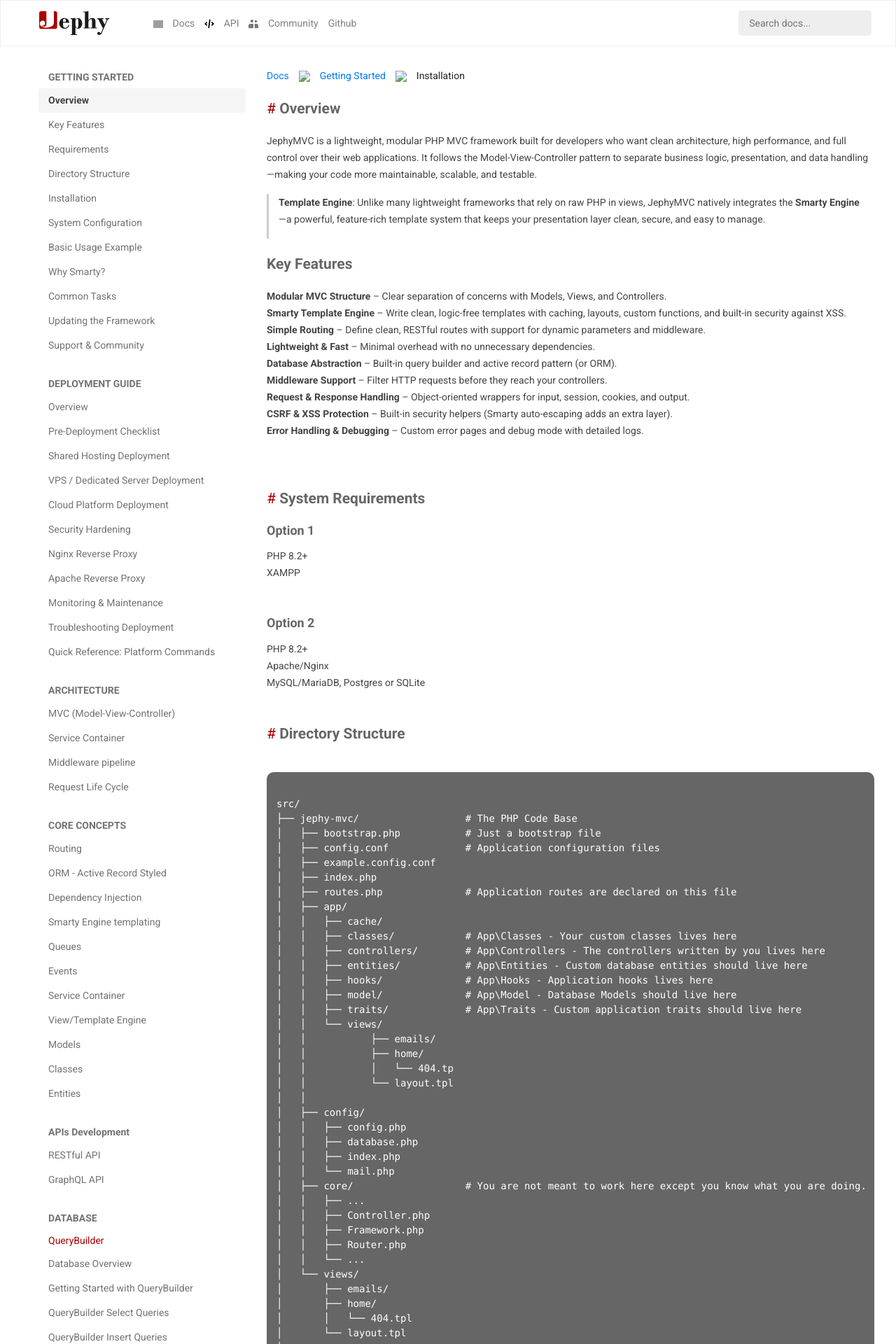
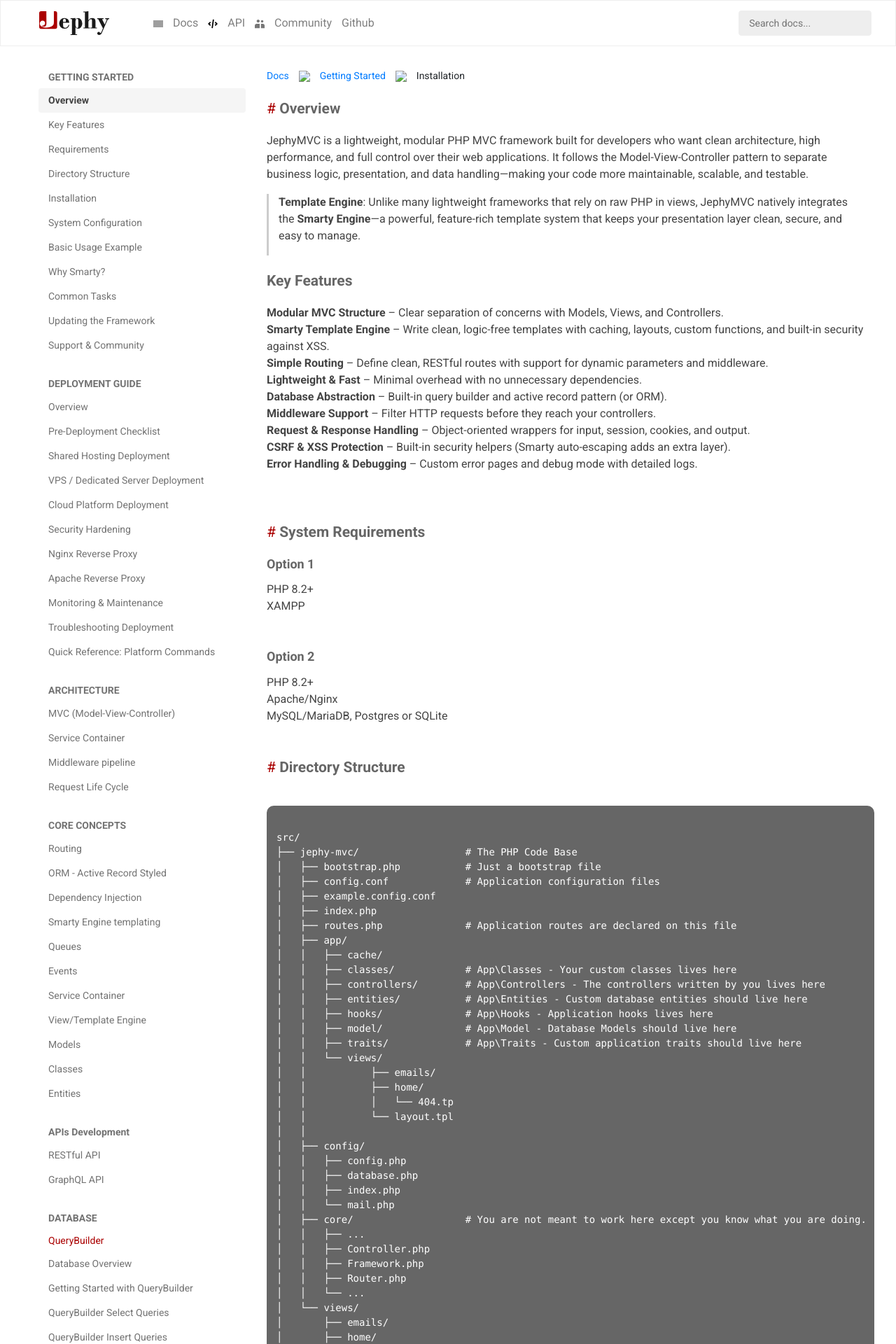
Before and after one commit to jephymvc/documentation, a Jekyll site: the page built from docs/getting-started/index.html, in a window 1280 px wide. Shown: the top 1920 px of the page at 70% size. Built offline with Jekyll 4.4.1, drawn with Linux system fonts in a browser that asks for light colours; some web fonts are replaced; some of the changed text lies outside the part shown.

Commit message:
Updated the getting started documentation-3

```diff
--- a/assets/css/documentation.css
+++ b/assets/css/documentation.css
@@ -125,7 +125,7 @@
 
 li, p{
 	color: #444444;
-	font-size: 14px;
+	font-size: 16px;
 	line-height: 24px;
 }
 
--- a/docs/getting-started/index.html
+++ b/docs/getting-started/index.html
@@ -51,7 +51,6 @@
 	<li>XAMPP</li>
 </ul>
 
-
 <h3>Option 2</h3>
 <ul>
 	<li>PHP 8.2+</li>
@@ -59,8 +58,6 @@
 	<li>MySQL/MariaDB, Postgres or SQLite</li>
 </ul>
 </div>
-
-
 
 <h2><span class="sub-heading">#</span>  Directory Structure</h2>
 <div id="directory-structure">
@@ -145,7 +142,7 @@
 docker build -t jephy-mvc-app-image-name ./
 </pre>
 <p>
-<small>N.B.:Use can what is comfortable for you for <code>jephy-mvc-app-image-name</code></small>
+<strong>N.B.</strong>:Use can what is comfortable for you for <code>jephy-mvc-app-image-name</code>
 </p>
 
 <p>
@@ -156,11 +153,9 @@
 </pre>
 
 <p>
-<small>
-N.B.:Use what is comfortable for you for <code>jephy-mvc-app-container-name</code>
+<strong>N.B.</strong>:Use what is comfortable for you for <code>jephy-mvc-app-container-name</code>
 and remember that <code>jephy-mvc-app-image-name</code> still refers to your chosen
 image name above.
-</small>
 </p>
 
 <p>
```
Also changed, not shown: docs/index.html (+2 -5 lines), docs/overview/index.html (+2 -7 lines).
